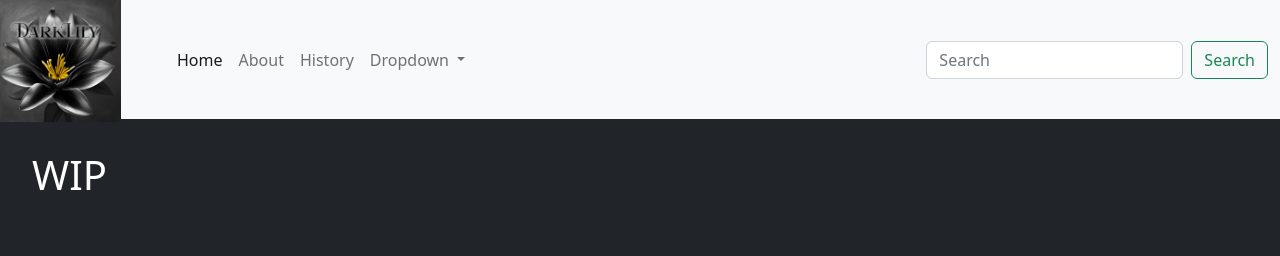
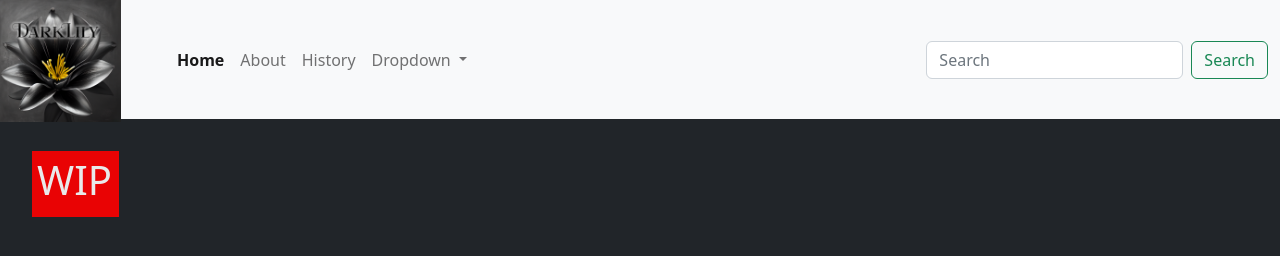
Before and after one commit to Mare94/darklily, a website: page index.html in a window 1280 px wide. Drawn offline with nearby package versions, Linux system fonts and the light colour scheme.

Commit message:
wip styling

```diff
--- a/index.html
+++ b/index.html
@@ -20,7 +20,7 @@
           <div class="collapse navbar-collapse" id="navbarSupportedContent">
             <ul class="navbar-nav me-auto mb-2 mb-lg-0">
               <li class="nav-item">
-                <a class="nav-link active" aria-current="page" href="#">Home</a>
+                <a class="nav-link active fw-semibold" aria-current="page" href="#">Home</a>
               </li>
               <li class="nav-item">
                 <a class="nav-link" href="#">About</a>
@@ -52,7 +52,7 @@
 
       <main>
 
-        <div><h1>WIP</h1></div>
+        <div class="wip"><h1>WIP</h1></div>
 
     </main>
 
```
Also changed, not shown: dist/css/style.css.
